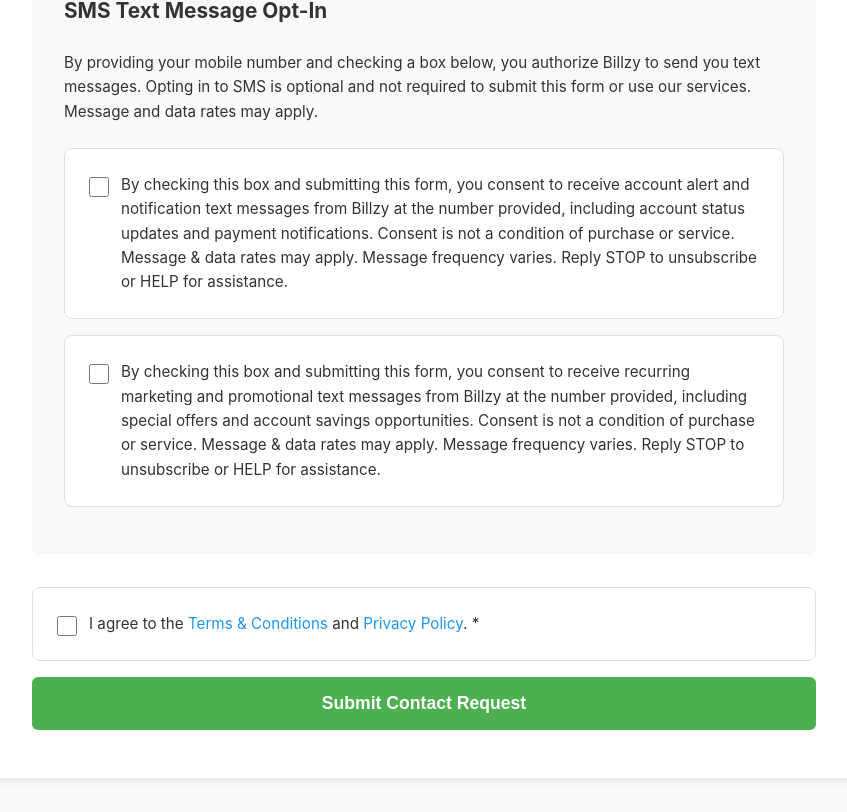
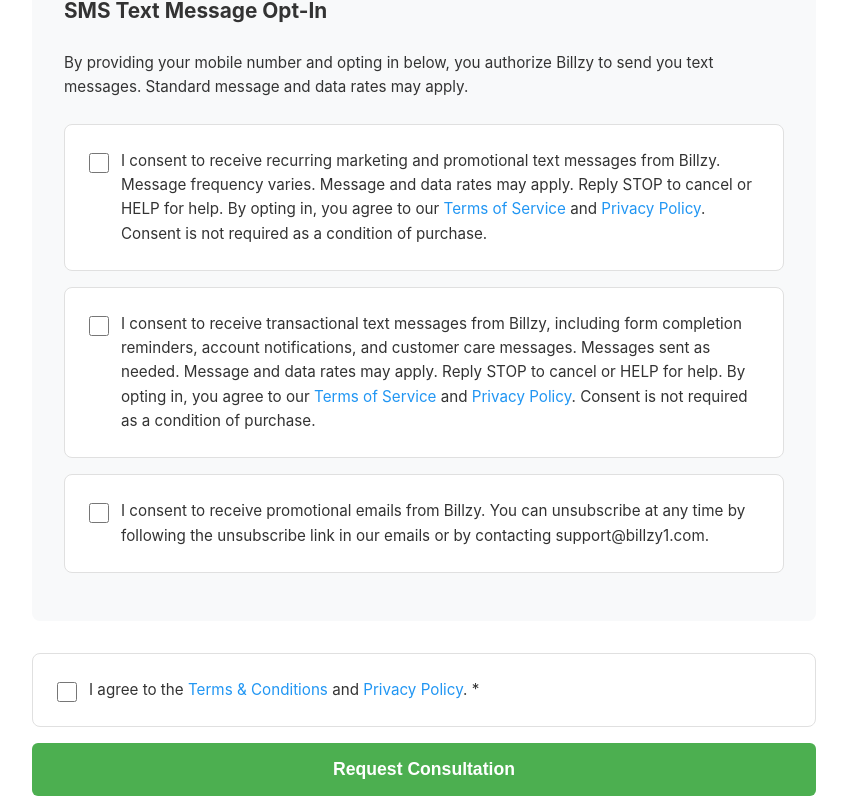
Before and after one commit to Textingman/nationwide-billzy, a Next.js app: page /contact in a window 1280 px wide. Shown: the part 808-1620 px from the top of the page, without its empty margins (216-1063 px from the left). Built offline with nearby package versions, Linux system fonts and the light colour scheme.

Commit message:
Update ContactForm button text to Request Consultation

```diff
--- a/src/components/ContactForm.js
+++ b/src/components/ContactForm.js
@@ -9,8 +9,9 @@
     firstName: '',
     lastName: '',
     zipCode: '',
-    alertsTexts: false,
     marketingTexts: false,
+    customerCareTexts: false,
+    accountTexts: false,
     agreeToTerms: false,
   });
 
@@ -90,8 +91,9 @@
       firstName: '',
       lastName: '',
       zipCode: '',
-      alertsTexts: false,
       marketingTexts: false,
+      customerCareTexts: false,
+      accountTexts: false,
       agreeToTerms: false,
     });
   };
@@ -162,27 +164,9 @@
         <h3>SMS Text Message Opt-In</h3>
 
         <p className="form-info">
-          By providing your mobile number and checking a box below, you authorize Billzy to send you text messages.
-          Opting in to SMS is optional and not required to submit this form or use our services.
-          Message and data rates may apply.
+          By providing your mobile number and opting in below, you authorize Billzy to send you text messages.
+          Standard message and data rates may apply.
         </p>
-
-        <div className="checkbox-container">
-          <label className="checkbox-label">
-            <input
-              type="checkbox"
-              id="alertsTexts"
-              checked={formData.alertsTexts}
-              onChange={(e) => setFormData({ ...formData, alertsTexts: e.target.checked })}
-            />
-            <span className="checkbox-text">
-              By checking this box and submitting this form, you consent to receive account alert and notification
-              text messages from Billzy at the number provided, including account status updates and payment
-              notifications. Consent is not a condition of purchase or service. Message &amp; data rates may apply.
-              Message frequency varies. Reply STOP to unsubscribe or HELP for assistance.
-            </span>
-          </label>
-        </div>
 
         <div className="checkbox-container">
           <label className="checkbox-label">
@@ -193,10 +177,46 @@
               onChange={(e) => setFormData({ ...formData, marketingTexts: e.target.checked })}
             />
             <span className="checkbox-text">
-              By checking this box and submitting this form, you consent to receive recurring marketing and
-              promotional text messages from Billzy at the number provided, including special offers and account
-              savings opportunities. Consent is not a condition of purchase or service. Message &amp; data rates
-              may apply. Message frequency varies. Reply STOP to unsubscribe or HELP for assistance.
+              I consent to receive recurring marketing and promotional text messages from Billzy.
+              Message frequency varies. Message and data rates may apply.
+              Reply STOP to cancel or HELP for help. By opting in, you agree to our{' '}
+              <a href="/terms" target="_blank" rel="noopener noreferrer">Terms of Service</a> and{' '}
+              <a href="/privacy" target="_blank" rel="noopener noreferrer">Privacy Policy</a>.
+              Consent is not required as a condition of purchase.
+            </span>
+          </label>
+        </div>
+
+        <div className="checkbox-container">
+          <label className="checkbox-label">
+            <input
+              type="checkbox"
+              id="customerCareTexts"
+              checked={formData.customerCareTexts}
+              onChange={(e) => setFormData({ ...formData, customerCareTexts: e.target.checked })}
+            />
+            <span className="checkbox-text">
+              I consent to receive transactional text messages from Billzy, including form completion reminders,
+              account notifications, and customer care messages. Messages sent as needed. Message and data rates may apply.
+              Reply STOP to cancel or HELP for help. By opting in, you agree to our{' '}
+              <a href="/terms" target="_blank" rel="noopener noreferrer">Terms of Service</a> and{' '}
+              <a href="/privacy" target="_blank" rel="noopener noreferrer">Privacy Policy</a>.
+              Consent is not required as a condition of purchase.
+            </span>
+          </label>
+        </div>
+
+        <div className="checkbox-container">
+          <label className="checkbox-label">
+            <input
+              type="checkbox"
+              id="accountTexts"
+              checked={formData.accountTexts}
+              onChange={(e) => setFormData({ ...formData, accountTexts: e.target.checked })}
+            />
+            <span className="checkbox-text">
+              I consent to receive promotional emails from Billzy. You can unsubscribe at any time
+              by following the unsubscribe link in our emails or by contacting support@billzy1.com.
             </span>
           </label>
         </div>
@@ -212,14 +232,14 @@
             required
           />
           <span className="checkbox-text">
-            I agree to the <a href="/terms" target="_blank" rel="noopener noreferrer">Terms &amp; Conditions</a> and{' '}
+            I agree to the <a href="/terms" target="_blank" rel="noopener noreferrer">Terms & Conditions</a> and{' '}
             <a href="/privacy" target="_blank" rel="noopener noreferrer">Privacy Policy</a>. *
           </span>
         </label>
       </div>
 
       <button type="submit" className="btn btn-primary btn-large">
-        Submit Contact Request
+        Request Consultation
       </button>
     </form>
   );
```
